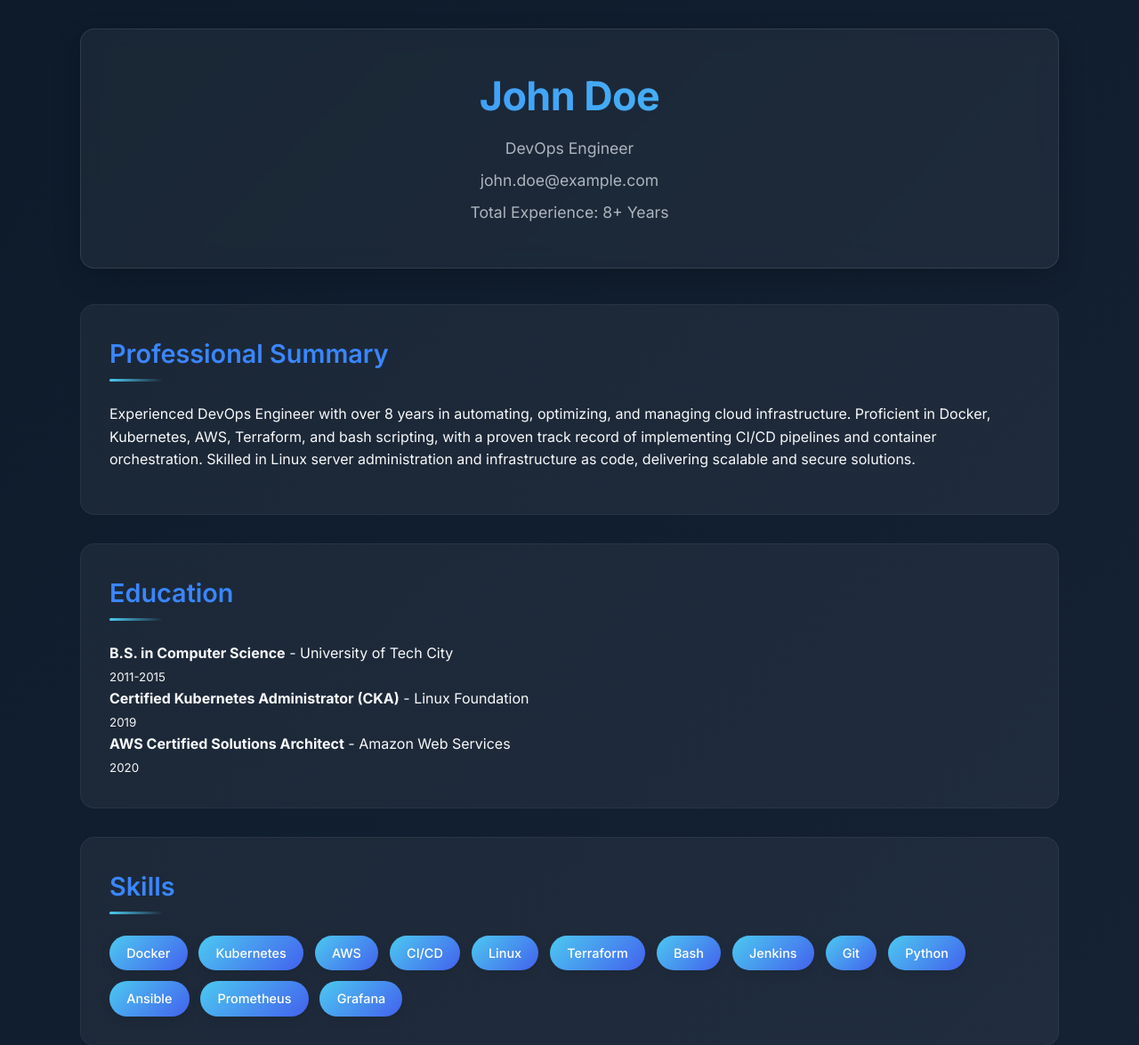
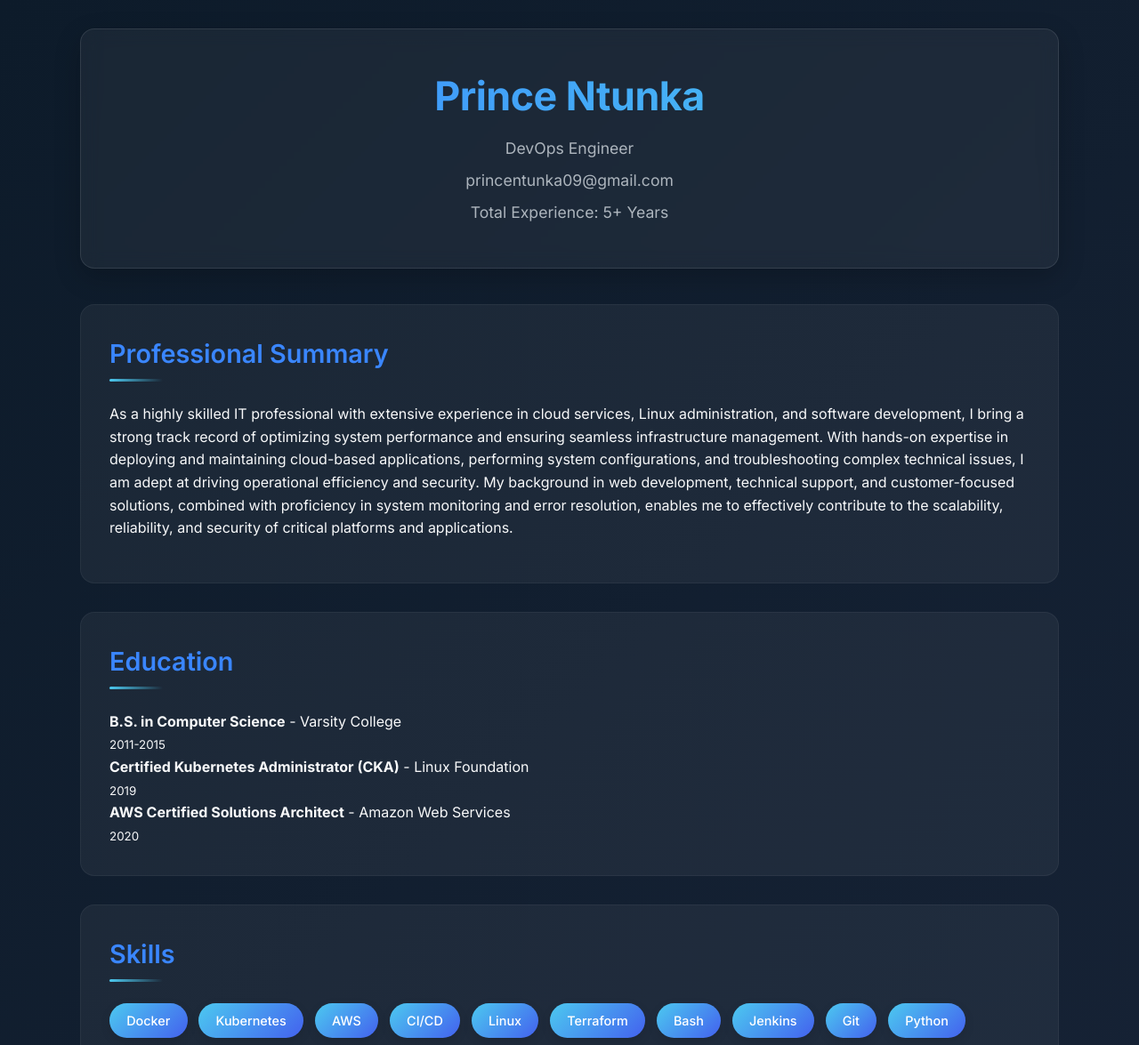
Before and after one commit to PrinceN09/my-resume, a Flask app: page / in a window 1280 px wide. Shown: the top 1175 px of the page at 89% size. Run offline with Flask 3, Linux system fonts and the light colour scheme.

Commit message:
add anem

```diff
--- a/templates/index.html
+++ b/templates/index.html
@@ -4,12 +4,12 @@
     <meta charset="UTF-8">
     <meta name="viewport" content="width=device-width, initial-scale=1.0, shrink-to-fit=no, viewport-fit=cover">
     <meta http-equiv="X-UA-Compatible" content="IE=edge">
-    <title> Serge Smith - DevOps Portfolio</title>
+    <title> Prince Ntunka - DevOps Portfolio</title>
 
     <!-- PWA Support -->
     <link rel="manifest" href="{{ url_for('static', filename='manifest.json') }}">
     <meta name="apple-mobile-web-app-capable" content="yes">
-    <meta name="apple-mobile-web-app-title" content="John Doe Portfolio">
+    <meta name="apple-mobile-web-app-title" content="Prince Ntunka Portfolio">
 
     <!-- Font Preloading -->
     <link rel="preload" href="https://fonts.googleapis.com/css2?family=Inter:wght@300;400;500;600;700&display=swap" as="style">
@@ -271,21 +271,21 @@
 <body>
     <div class="container">
         <header class="header">
-            <h1>John Doe</h1>
+            <h1>Prince Ntunka</h1>
             <p>DevOps Engineer</p>
-            <p>john.doe@example.com</p>
-            <p>Total Experience: 8+ Years</p>
+            <p>princentunka09@gmail.com</p>
+            <p>Total Experience: 5+ Years</p>
         </header>
 
         <section class="section summary">
             <h2>Professional Summary</h2>
-            <p>Experienced DevOps Engineer with over 8 years in automating, optimizing, and managing cloud infrastructure. Proficient in Docker, Kubernetes, AWS, Terraform, and bash scripting, with a proven track record of implementing CI/CD pipelines and container orchestration. Skilled in Linux server administration and infrastructure as code, delivering scalable and secure solutions.</p>
+            <p>As a highly skilled IT professional with extensive experience in cloud services, Linux administration, and software development, I bring a strong track record of optimizing system performance and ensuring seamless infrastructure management. With hands-on expertise in deploying and maintaining cloud-based applications, performing system configurations, and troubleshooting complex technical issues, I am adept at driving operational efficiency and security. My background in web development, technical support, and customer-focused solutions, combined with proficiency in system monitoring and error resolution, enables me to effectively contribute to the scalability, reliability, and security of critical platforms and applications.</p>
         </section>
 
         <section class="section">
             <h2>Education</h2>
             <div class="education-item">
-                <strong>B.S. in Computer Science</strong> - University of Tech City<br>
+                <strong>B.S. in Computer Science</strong> - Varsity College<br>
                 <small>2011-2015</small>
             </div>
             <div class="education-item">
```
